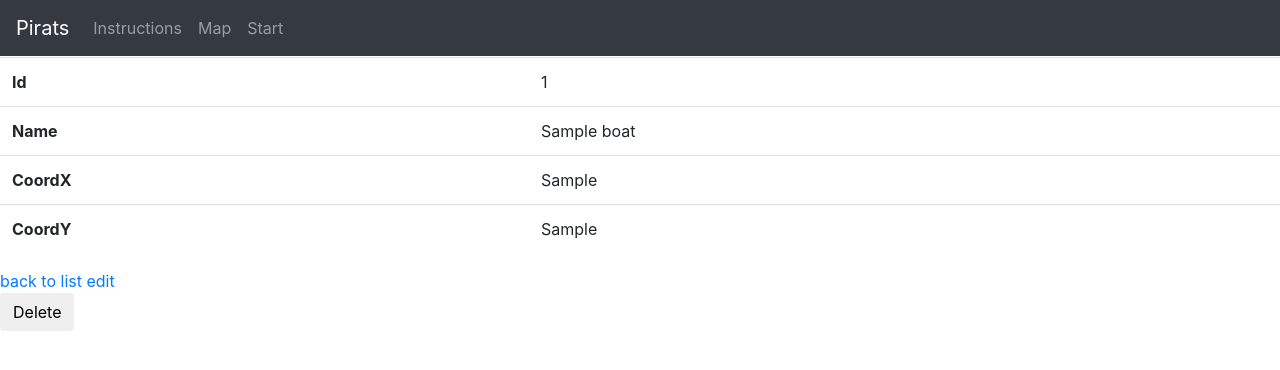
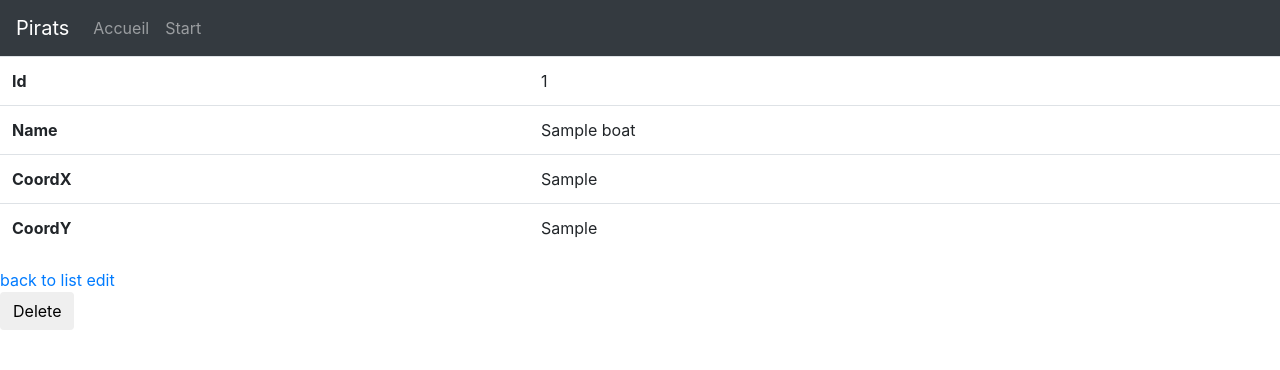
Before and after one commit to froldev/froldev-symfony-pirats, a Symfony app: template templates/boat/show.html.twig in a window 1280 px wide. Shown: the top 370 px of the page. Run offline with Twig, Linux system fonts and the light colour scheme; the template is opened without the code that fills it: most values are stand-ins (such as "Sample title", 1, 10 or a date in 2020); some libraries are stand-ins or nearby versions.

Commit message:
modify navbar

```diff
--- a/templates/Bricks/navbar.html.twig
+++ b/templates/Bricks/navbar.html.twig
@@ -1,14 +1,12 @@
 <header>
 	<nav class="navbar navbar-expand-lg fixed-top navbar-dark bg-dark">
-    <a class="navbar-brand" href="#">Pirats</a>
-    <button class="navbar-toggler" type="button" data-toggle="collapse" data-target="#navbarNavAltMarkup"
-            aria-controls="navbarNavAltMarkup" aria-expanded="false" aria-label="Toggle navigation">
+		<a class="navbar-brand" href="{{ path('homepage') }}">Pirats</a>
+		<button class="navbar-toggler" type="button" data-toggle="collapse" data-target="#navbarNavAltMarkup" aria-controls="navbarNavAltMarkup" aria-expanded="false" aria-label="Toggle navigation">
 			<span class="navbar-toggler-icon"></span>
 		</button>
 		<div class="collapse navbar-collapse" id="navbarNavAltMarkup">
 			<div class="navbar-nav">
-            <a class="nav-item nav-link" href="{{ path('homepage') }}">Instructions</a>
-            <a class="nav-item nav-link" href="{{ path('map') }}">Map</a>
+				<a class="nav-item nav-link" href="{{ path('homepage') }}">Accueil</a>
 				<a class="nav-item nav-link" href="{{ path('start')}}">Start</a>
 			</div>
 		</div>
--- a/templates/base.html.twig
+++ b/templates/base.html.twig
@@ -2,43 +2,23 @@
 <html>
 	<head>
 		<meta charset="UTF-8"/>
-    <title>{% block title %}Pirats{% endblock %}</title>
+		<title>
+			{% block title %}Pirats
+			{% endblock %}
+		</title>
 		<!-- Latest compiled and minified CSS -->
-    <link rel="stylesheet" href="https://stackpath.bootstrapcdn.com/bootstrap/4.1.3/css/bootstrap.min.css"
-          integrity="sha384-MCw98/SFnGE8fJT3GXwEOngsV7Zt27NXFoaoApmYm81iuXoPkFOJwJ8ERdknLPMO" crossorigin="anonymous">
-    {% block stylesheets %}{% endblock %}
+		<link rel="stylesheet" href="https://stackpath.bootstrapcdn.com/bootstrap/4.1.3/css/bootstrap.min.css" integrity="sha384-MCw98/SFnGE8fJT3GXwEOngsV7Zt27NXFoaoApmYm81iuXoPkFOJwJ8ERdknLPMO" crossorigin="anonymous"> {% block stylesheets %}{% endblock %}
 		{{ encore_entry_link_tags('style') }}
 		{{ encore_entry_link_tags('map') }}
 		<link rel="icon" type="image/x-icon" href="{{ asset('favicon.ico') }}"/>
 	</head>
 	<body>
 		{% include 'Bricks/navbar.html.twig' %}
-
-    <div class="container">
-        <div class="row">
-            <div class="col-sm-12">
-                {% for label, messages in app.flashes %}
-                    {% for message in messages %}
-                        <div class="alert alert-{{ label }}">
-                            {{ message }}
-                        </div>
-                    {% endfor %}
-                {% endfor %}
-            </div>
-        </div>
-    </div>
-
 		{% block body %}{% endblock %}
 		<!-- Latest compiled and minified CSS & JS -->
-    <script src="https://code.jquery.com/jquery-3.3.1.slim.min.js"
-            integrity="sha384-q8i/X+965DzO0rT7abK41JStQIAqVgRVzpbzo5smXKp4YfRvH+8abtTE1Pi6jizo"
-            crossorigin="anonymous"></script>
-    <script src="https://cdnjs.cloudflare.com/ajax/libs/popper.js/1.14.3/umd/popper.min.js"
-            integrity="sha384-ZMP7rVo3mIykV+2+9J3UJ46jBk0WLaUAdn689aCwoqbBJiSnjAK/l8WvCWPIPm49"
-            crossorigin="anonymous"></script>
-    <script src="https://stackpath.bootstrapcdn.com/bootstrap/4.1.3/js/bootstrap.min.js"
-            integrity="sha384-ChfqqxuZUCnJSK3+MXmPNIyE6ZbWh2IMqE241rYiqJxyMiZ6OW/JmZQ5stwEULTy"
-            crossorigin="anonymous"></script>
+		<script src="https://code.jquery.com/jquery-3.3.1.slim.min.js" integrity="sha384-q8i/X+965DzO0rT7abK41JStQIAqVgRVzpbzo5smXKp4YfRvH+8abtTE1Pi6jizo" crossorigin="anonymous"></script>
+		<script src="https://cdnjs.cloudflare.com/ajax/libs/popper.js/1.14.3/umd/popper.min.js" integrity="sha384-ZMP7rVo3mIykV+2+9J3UJ46jBk0WLaUAdn689aCwoqbBJiSnjAK/l8WvCWPIPm49" crossorigin="anonymous"></script>
+		<script src="https://stackpath.bootstrapcdn.com/bootstrap/4.1.3/js/bootstrap.min.js" integrity="sha384-ChfqqxuZUCnJSK3+MXmPNIyE6ZbWh2IMqE241rYiqJxyMiZ6OW/JmZQ5stwEULTy" crossorigin="anonymous"></script>
 		{% block javascripts %}{% endblock %}
 		{{ encore_entry_script_tags('style') }}
 		{{ encore_entry_script_tags('map') }}
```
Also changed, not shown: src/Controller/BoatController.php (+10 -13 lines). Lines whose indentation alone changed are shown as unchanged.
